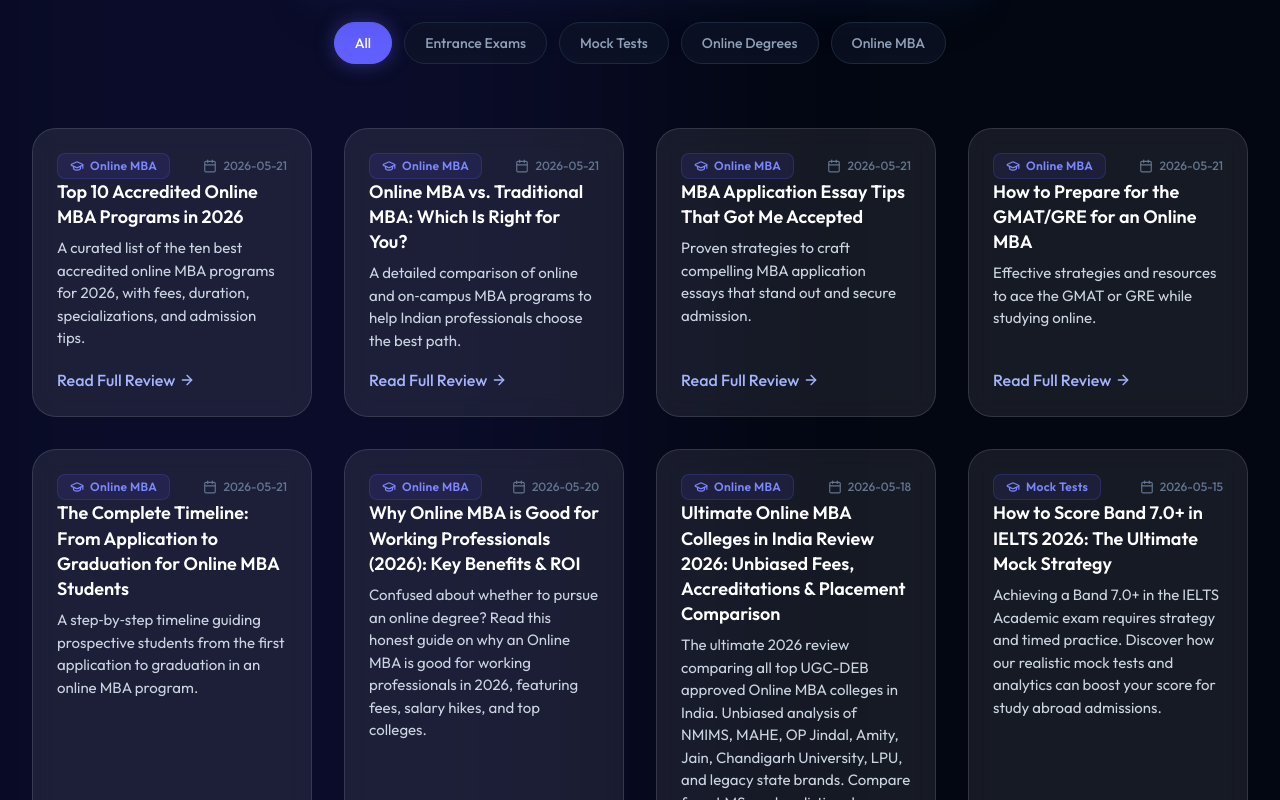
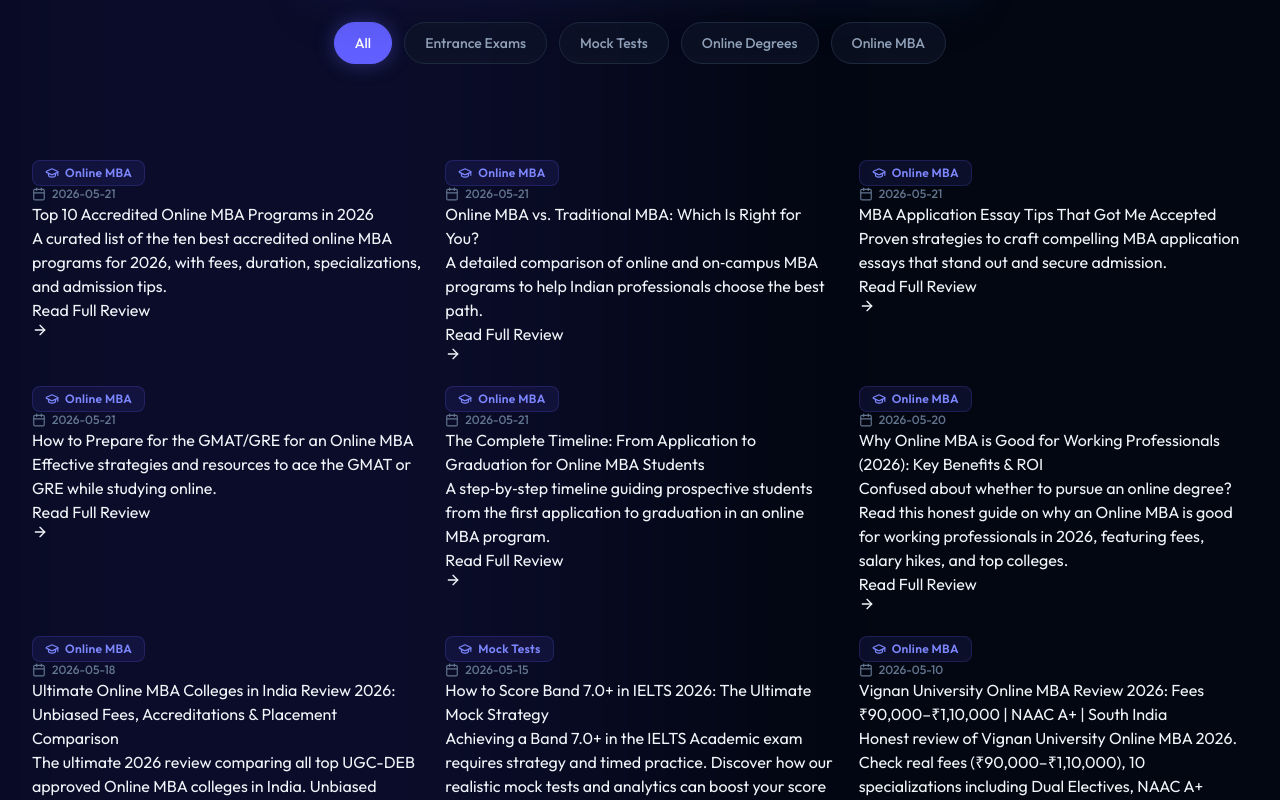
Before and after one commit to mohitjaincounsellingmba/onlinedegrees, a Next.js app: page /blog in a window 1280 px wide. Shown: the part 740-1540 px from the top of the page. Built offline with nearby package versions, Linux system fonts and the light colour scheme; no server answers.

Commit message:
Add blog CSS module for grid and cards

```diff
--- a/app/blog/blog.module.css
+++ b/app/blog/blog.module.css
@@ -1,75 +1,32 @@
-/* app/blog/blog.module.css */
-
-:root {
-  --card-bg: rgba(255, 255, 255, 0.08);
-  --card-border: rgba(255, 255, 255, 0.12);
-  --card-shadow: rgba(0, 0, 0, 0.3);
-  --primary-gradient: linear-gradient(135deg, #4f46e5, #3b82f6, #0ea5e9);
+/* File: /Users/mohitjain/Desktop/my portfolio/onlinedegrees/app/blog/blog.module.css */
+.blogGrid {
+  display: grid;
+  gap: 1.5rem;
+  grid-template-columns: repeat(auto-fill, minmax(300px, 1fr));
+  padding: 2rem 0;
 }
 
-.blogGrid {
-  display: grid;
-  grid-template-columns: repeat(auto-fill, minmax(280px, 1fr));
-  gap: 2rem;
+/* Card hover effect */
+.card {
+  background: rgba(255,255,255,0.02);
+  border: 1px solid rgba(255,255,255,0.08);
+  backdrop-filter: blur(8px);
+  border-radius: 0.75rem;
+  transition: transform 0.2s, box-shadow 0.2s;
+}
+.card:hover {
+  transform: translateY(-4px);
+  box-shadow: 0 4px 24px rgba(0,0,0,0.3);
 }
 
-.blogCard {
-  background: var(--card-bg);
-  backdrop-filter: blur(12px);
-  border: 1px solid var(--card-border);
-  border-radius: 1.5rem;
-  padding: 1.5rem;
-  transition: transform 0.3s ease, box-shadow 0.3s ease;
-  display: flex;
-  flex-direction: column;
-  height: 100%;
+/* Hero background mesh (already in component, but keep for reference) */
+.hero-bg {
+  position: absolute;
+  inset: 0;
+  overflow: hidden;
+  pointer-events: none;
 }
-
-.blogCard:hover {
-  transform: scale(1.02);
-  box-shadow: 0 8px 32px var(--card-shadow);
+.hero-bg > div {
+  border-radius: 9999px;
+  filter: blur(120px);
 }
-
-.blogImage {
-  width: 100%;
-  height: 180px;
-  object-fit: cover;
-  border-radius: 0.75rem;
-  margin-bottom: 1rem;
-}
-
-.blogTitle {
-  font-size: 1.125rem;
-  font-weight: 600;
-  color: #fff;
-  margin-bottom: 0.5rem;
-  line-height: 1.4;
-}
-
-.blogExcerpt {
-  flex-grow: 1;
-  font-size: 0.9375rem;
-  color: #cbd5e1;
-  margin-bottom: 1rem;
-}
-
-.blogMeta {
-  display: flex;
-  justify-content: space-between;
-  font-size: 0.8125rem;
-  color: #94a3b8;
-}
-
-.readMore {
-  align-self: flex-start;
-  font-weight: 500;
-  color: #a5b4fc;
-  display: inline-flex;
-  align-items: center;
-  gap: 0.25rem;
-  transition: color 0.2s ease;
-}
-
-.readMore:hover {
-  color: #c7d2fe;
-}
```
